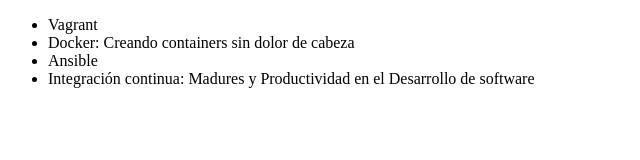
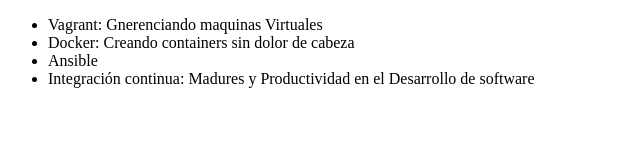
Before and after one commit to jeison27/alura-git, a plain HTML site: page index.html in a window 1280 px wide. Shown: the whole page, without its empty margins (0-640 px from the left). Drawn offline with Linux system fonts and the light colour scheme.

Commit message:
corrigiendo curso de vagrant

```diff
--- a/index.html
+++ b/index.html
@@ -6,7 +6,7 @@
 </head>
 <body>
      <ul>
-         <li> Vagrant </li>
+         <li> Vagrant: Gnerenciando maquinas Virtuales </li>
          <li> Docker: Creando containers sin dolor de cabeza </li>
          <li> Ansible </li>
          <li> Integración continua: Madures y Productividad en el Desarrollo de software</li>
```
